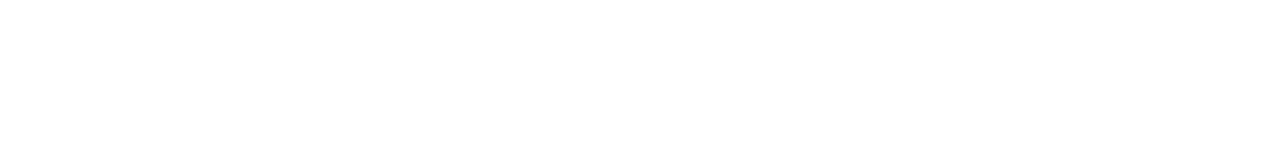
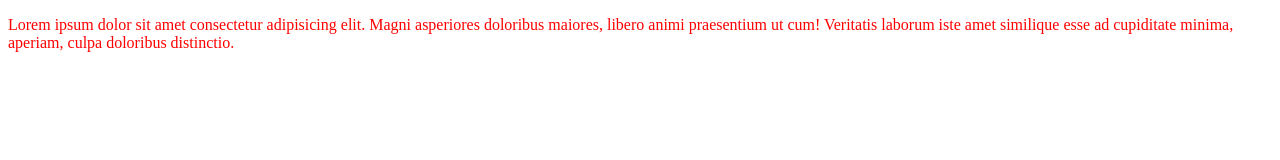
Before and after one commit to Killa930/future-tech, a website: page index.html in a window 1280 px wide. Drawn offline with Linux system fonts and the light colour scheme.

Commit message:
Intializing pocket npm and downloaded Sass

```diff
--- a/index.html
+++ b/index.html
@@ -5,9 +5,10 @@
     <meta name="viewport" content="width=device-width, initial-scale=1.0, maximum-scale=1.0, minimum-scale=1.0">
     <meta http-equiv="X-UA-Compatible" content="ie=edge">
     <title>Future Tech | Home</title>
+    <link rel="stylesheet" href="./styles/main.css">
     <script src="/scripts/main.js" type="module" defer></script>
 </head>
 <body>
-
+    <p>Lorem ipsum dolor sit amet consectetur adipisicing elit. Magni asperiores doloribus maiores, libero animi praesentium ut cum! Veritatis laborum iste amet similique esse ad cupiditate minima, aperiam, culpa doloribus distinctio.</p>
 </body>
 </html>
--- a/styles/main.scss
+++ b/styles/main.scss
@@ -3,3 +3,9 @@
 @use 'variables';
 @use 'utils';
 @use 'globals';
+
+body {
+    p {
+        color: red;
+    }
+}
```
Also changed, not shown: package.json (added, +24 -0 lines), styles/main.css (added), 2 other files.
